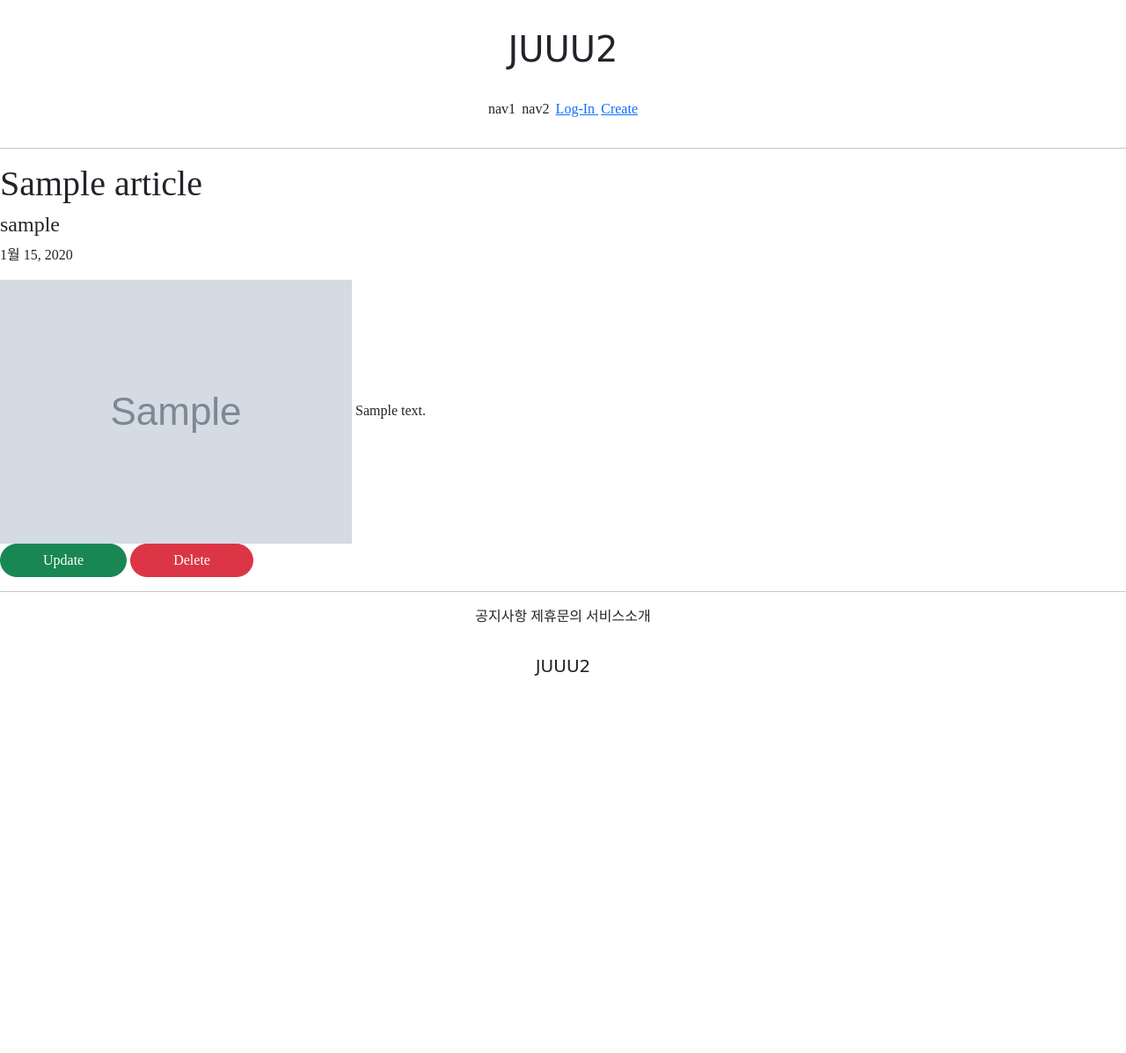
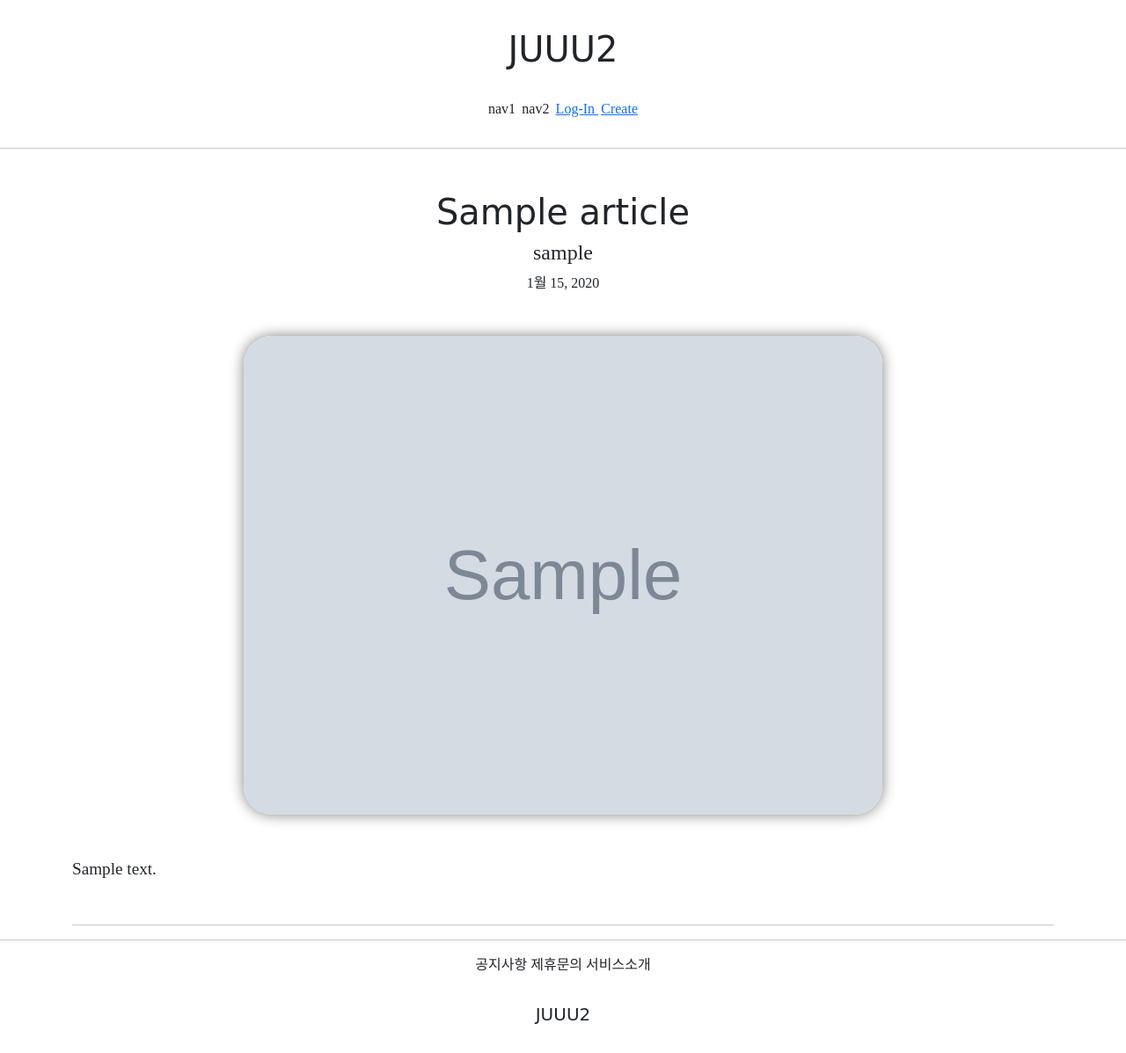
Before and after one commit to Lee-JuHwan/gis4-1, a Django app: page /articles/detail/1 in a window 1280 px wide. Shown: the whole page at 88% size. Before the commit the page ends 768 px from the top, so only its background shows below. Run offline with Django 3.2, Linux system fonts and the light colour scheme; tables that the repository leaves empty hold one stand-in row (values such as "Sample post"); grey boxes marked "Sample" are stand-in pictures; parts of the project's set-up code (start-up, migrations or seed data) failed here and were passed over; some libraries are stand-ins or nearby versions; some web fonts are replaced.

Commit message:
8/6 commit 1

```diff
--- a/articleapp/templates/articleapp/detail.html
+++ b/articleapp/templates/articleapp/detail.html
@@ -2,27 +2,37 @@
 
 {% block content %}
 
-    <div>
-        <div>
+    <div class="container text-center">
+        <div class="my-5">
             {# 개시글 제목, 글쓴이, 작성일자 #}
-            <h1>{{ target_article.title }}</h1>
+            <h1 class="NNS_B">{{ target_article.title }}</h1>
             <h4>{{ target_article.writer.profile.nickname }}</h4>
             <p>{{ target_article.created_at }}</p>
         </div>
         <div>
             {# rptlrmf eovydlalwl, rmf sodyd #}
-            <img src="{{ target_article.image.url }}" alt="">
-            {{ target_article.content }}
+            <img src="{{ target_article.image.url }}" alt="" class="article_image">
+            <div class="my-5 article_content">
+                {{ target_article.content }}
+            </div>
+            {% if target_article.writer == user %}
             <div>
                 <a href="{% url 'articleapp:update' pk=target_article.pk %}"
-                   class="btn btn-success rounded-pill px-5">
+                   class="btn btn-success rounded-pill px-5" style="margin: 1rem">
                     Update
                 </a>
                 <a href="{% url 'articleapp:delete' pk=target_article.pk %}"
-                   class="btn btn-danger rounded-pill px-5">
+                   class="btn btn-danger rounded-pill px-5" style="margin: 1rem">
                     Delete
                 </a>
             </div>
+            {% endif %}
+        </div>
+
+        <hr>
+
+        <div>
+            {# 댓글 #}
         </div>
     </div>
 
--- a/static/base.css
+++ b/static/base.css
@@ -44,3 +44,14 @@
 .round_button:hover {
     color: dimgray;
 }
+
+.article_content {
+    font-size: 1.2rem;
+    text-align: left;
+}
+
+.article_image {
+    border-radius: 2rem;
+    width: 65%;
+    box-shadow: 0 0 1rem grey;
+}
```
